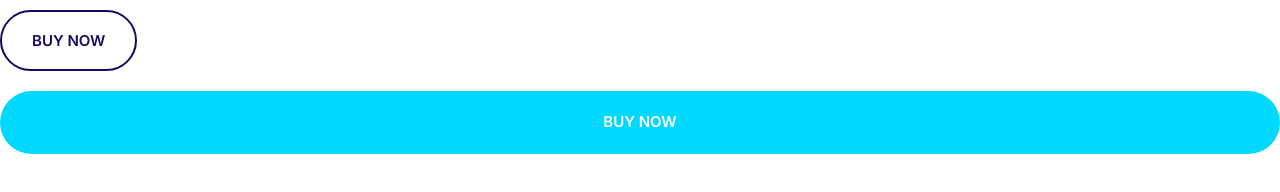
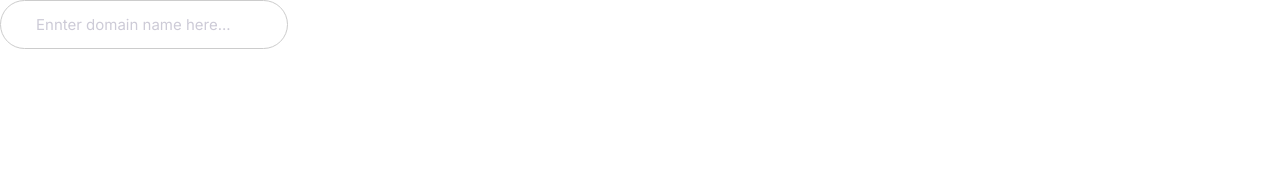
Before and after one commit to daniel008/Danielfy, a plain HTML site: page index.html in a window 1280 px wide. Drawn offline with Linux system fonts and the light colour scheme.

Commit message:
Build the Inputs component.

```diff
--- a/css/style.css
+++ b/css/style.css
@@ -238,3 +238,23 @@
     font-size: 1.5rem;
   }
 }
+
+/* Inputs */
+.input {
+  border-radius: 30px;
+  border: 1px solid #ccc;
+  color: var(--color-headings);
+  font-size: 2rem;
+  outline: none;
+  padding: 1.5rem 3.5rem;
+}
+
+::placeholder {
+  color: #cdcbd7;
+}
+
+@media screen and (min-width: 1024px) {
+  .input {
+    font-size: 1.5rem;
+  }
+}
--- a/index.html
+++ b/index.html
@@ -12,7 +12,6 @@
   <title>Danielfy</title>
 </head>
 <body>
-  <button class="btn btn--secondary btn--outline">Buy Now</button>
-  <a href="#" class="btn btn--secondary btn--block">Buy Now</a>
+  <input type="text" class="input" placeholder="Ennter domain name here..." />
 </body>
 </html>
```
